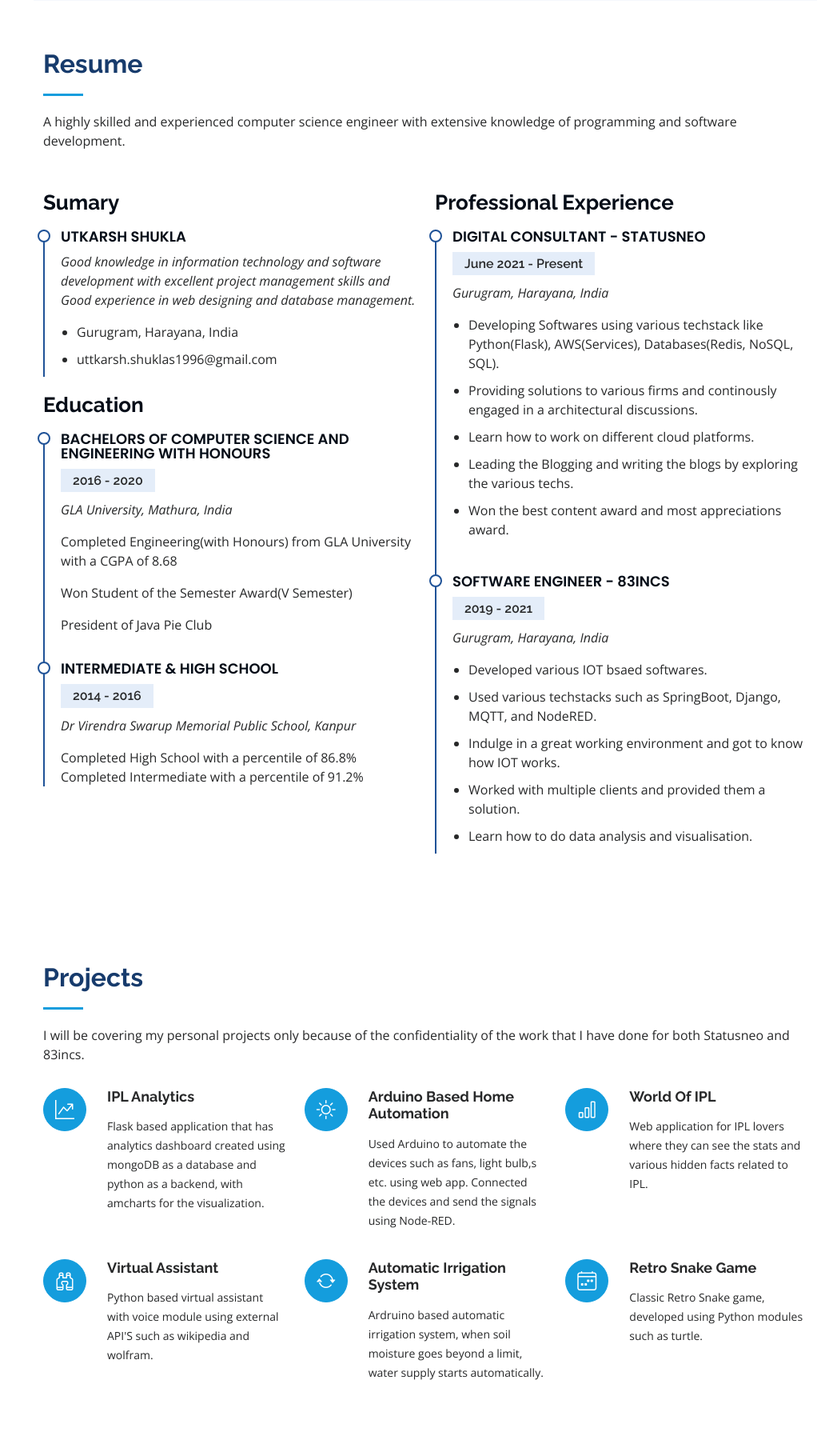
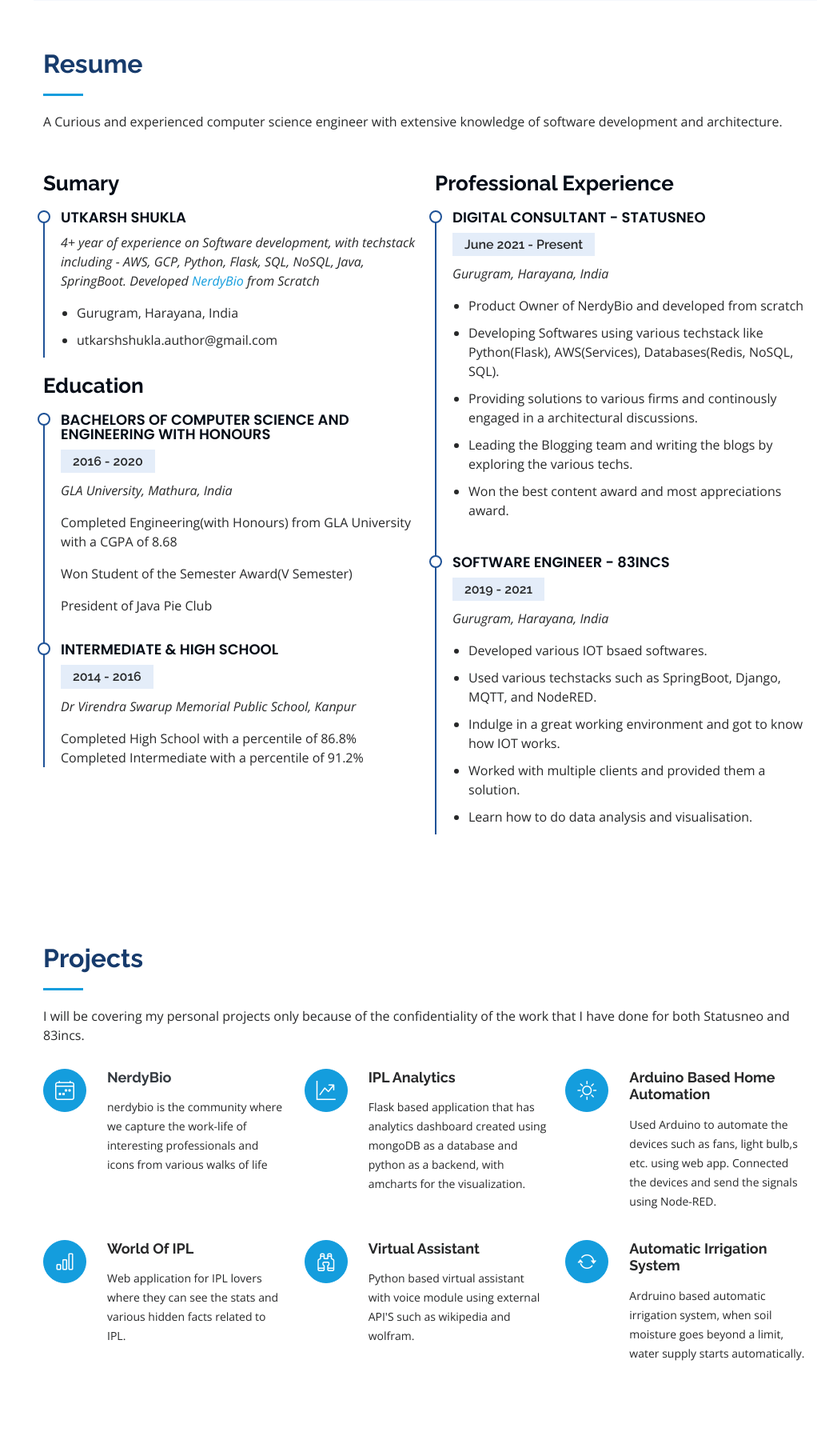
Before and after one commit to Utkarsh731/UtkarshShuklaWebsite, a Flask app: page / in a window 1280 px wide. Shown: the part 2469-4284 px from the top of the page at 80% size, without its empty margins (258-1280 px from the left). Run offline with Flask 2, Linux system fonts and the light colour scheme; some libraries are stand-ins or nearby versions.

Commit message:
nerdybio added

```diff
--- a/templates/index.html
+++ b/templates/index.html
@@ -254,8 +254,7 @@
 
         <div class="section-title">
           <h2>Resume</h2>
-          <p>A highly skilled and experienced computer science engineer with extensive knowledge of programming
-and software development.
+          <p>A Curious and experienced computer science engineer with extensive knowledge of software development and architecture.
 </p>
         </div>
 
@@ -264,10 +263,10 @@ and software development.
             <h3 class="resume-title">Sumary</h3>
             <div class="resume-item pb-0">
               <h4>Utkarsh Shukla</h4>
-              <p><em>Good knowledge in information technology and software development with excellent project management skills and Good experience in web designing and database management.</em></p>
+              <p><em>4+ year of experience on Software development, with techstack including - AWS, GCP, Python, Flask, SQL, NoSQL, Java, SpringBoot. Developed <a href="https://www.nerdybio.com/" target="_blank">NerdyBio</a> from Scratch</em></p>
               <ul>
                 <li>Gurugram, Harayana, India</li>
-                <li>uttkarsh.shuklas1996@gmail.com</li>
+                <li>utkarshshukla.author@gmail.com</li>
               </ul>
             </div>
 
@@ -297,10 +296,10 @@ and software development.
               <h5>June 2021 - Present</h5>
               <p><em>Gurugram, Harayana, India </em></p>
               <ul>
+                <li>Product Owner of NerdyBio and developed from scratch</li>
                 <li>Developing Softwares using various techstack like Python(Flask), AWS(Services), Databases(Redis, NoSQL, SQL).</li>
                 <li>Providing solutions to various firms and continously engaged in a architectural discussions. </li>
-                <li>Learn how to work on different cloud platforms.</li>
-                <li>Leading the Blogging and writing the blogs by exploring the various techs.</li>
+                <li>Leading the Blogging team and writing the blogs by exploring the various techs.</li>
                 <li>Won the best content award and most appreciations award.</li>
               </ul>
             </div>
@@ -332,6 +331,11 @@ and software development.
         </div>
 
         <div class="row">
+           <div class="col-lg-4 col-md-6 icon-box" data-aos="fade-up" data-aos-delay="500">
+            <div class="icon"><i class="bi bi-calendar4-week"></i></div>
+            <h4 class="title"><a href="https://www.nerdybio.com/" target="_blank">NerdyBio</a></h4>
+            <p class="description">nerdybio is the community where we capture the work-life of interesting professionals and icons from various walks of life</p>
+          </div>
           <div class="col-lg-4 col-md-6 icon-box" data-aos="fade-up">
             <div class="icon"><i class="bi bi-graph-up-arrow"></i></div>
             <h4 class="title">IPL Analytics</a></h4>
@@ -357,11 +361,6 @@ backend, with amcharts for the visualization.</p>
             <div class="icon"><i class="bi bi-arrow-repeat"></i></div>
             <h4 class="title">Automatic Irrigation System</a></h4>
             <p class="description">Ardruino based automatic irrigation system, when soil moisture goes beyond a limit, water supply starts automatically.</p>
-          </div>
-          <div class="col-lg-4 col-md-6 icon-box" data-aos="fade-up" data-aos-delay="500">
-            <div class="icon"><i class="bi bi-calendar4-week"></i></div>
-            <h4 class="title">Retro Snake Game</a></h4>
-            <p class="description">Classic Retro Snake game, developed using Python modules such as turtle.</p>
           </div>
         </div>
 
```
